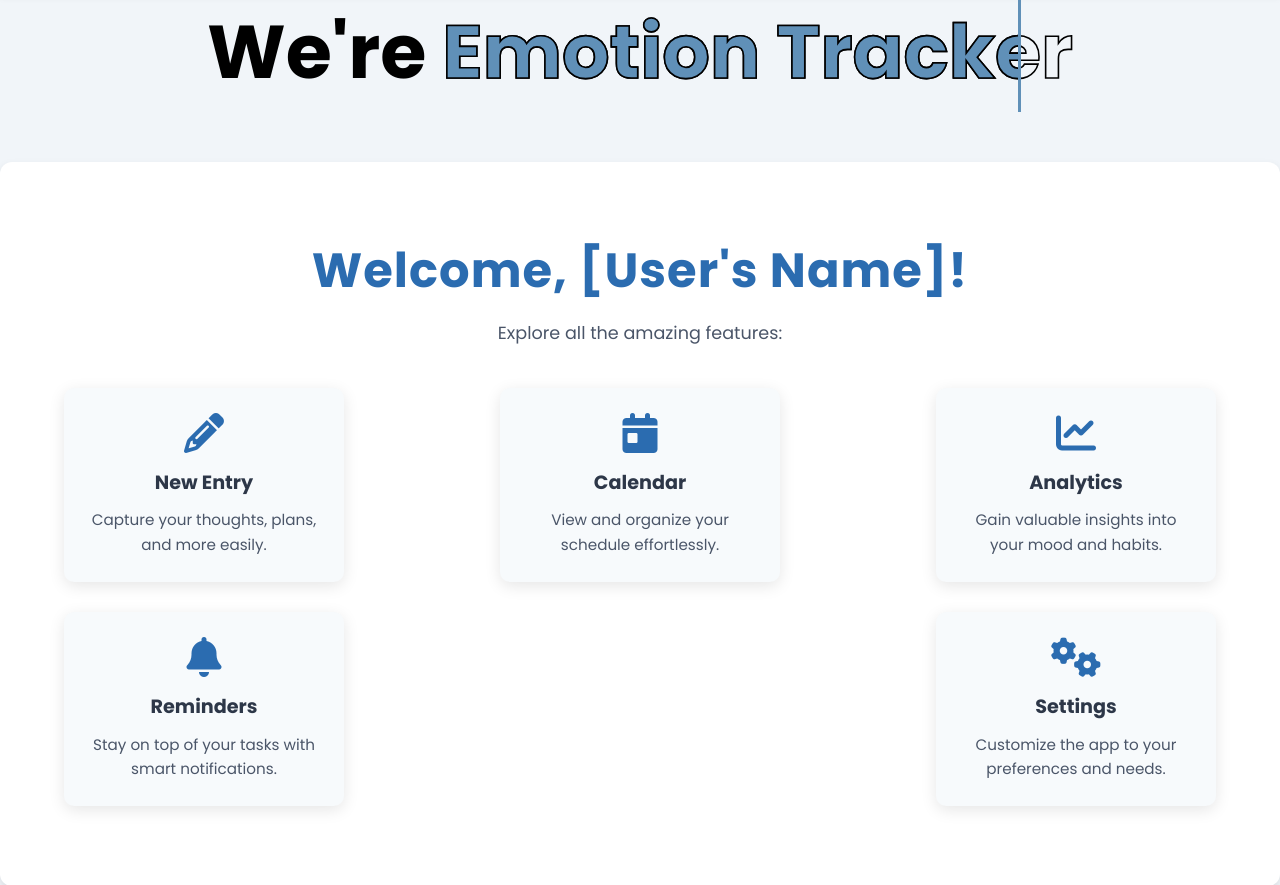
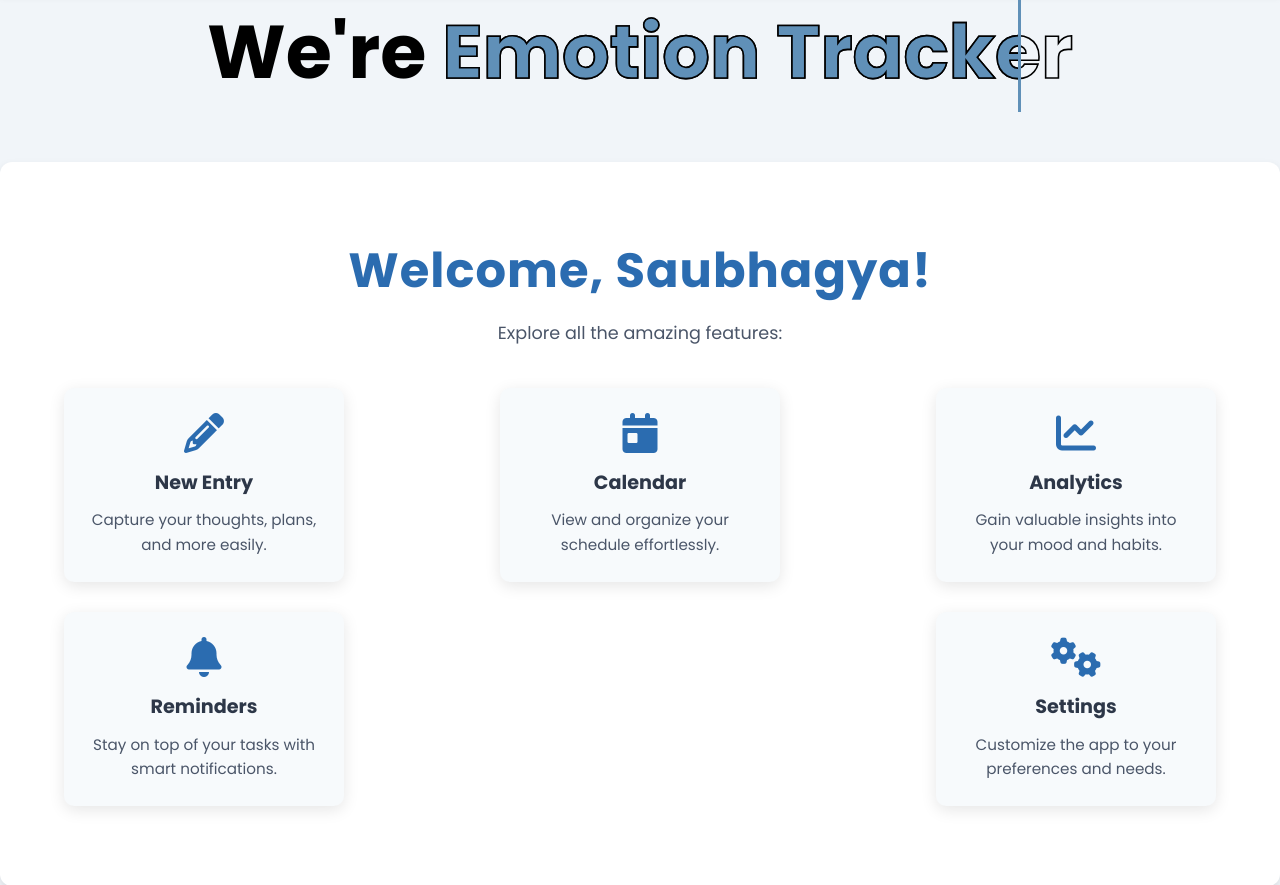
Before and after one commit to kishanisaubhagya897-lang/Smart-Diary, a PHP site: page /home.php in a window 1280 px wide. Shown: the part 149-1034 px from the top of the page. Run offline with PHP 8.4, Linux system fonts and the light colour scheme; the visitor is signed in with stand-in values (Sample User, id 1); data that the repository does not hold is empty; some libraries are stand-ins or nearby versions; some web fonts are replaced.

Commit message:
Added screenshots

```diff
--- a/home.php
+++ b/home.php
@@ -139,7 +139,7 @@
     <section class="welcome-section" id="welcome-section">
       <div class="container">
         <h1 class="welcome-title">
-          Welcome, <span id="username">[User's Name]</span>!
+          Welcome, <span id="username">Saubhagya</span>!
         </h1>
         <p class="intro-text">Explore all the amazing features:</p>
         <div class="features-container">
```
Also changed, not shown: 16 other files.
